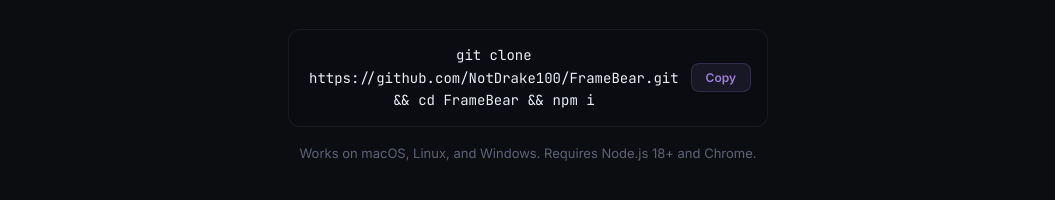
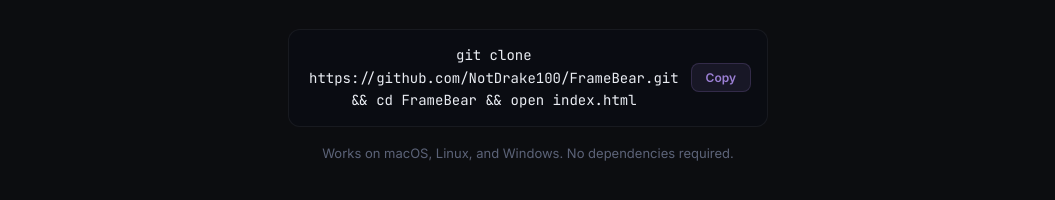
Before and after one commit to NotDrake100/FrameBear, a plain HTML site: page index.html in a window 1280 px wide. Shown: the part 3407-3607 px from the top of the page, without its empty margins (112-1167 px from the left). Drawn offline with Linux system fonts and the light colour scheme.

Commit message:
fix: update quick start command (no npm needed)

```diff
--- a/index.html
+++ b/index.html
@@ -269,10 +269,10 @@
         </p>
 
         <div class="install-cmd reveal reveal-d3">
-          <code>git clone https://github.com/NotDrake100/FrameBear.git && cd FrameBear && npm i</code>
+          <code>git clone https://github.com/NotDrake100/FrameBear.git && cd FrameBear && open index.html</code>
           <button class="copy-btn">Copy</button>
         </div>
-        <p class="quickstart-sub reveal reveal-d3">Works on macOS, Linux, and Windows. Requires Node.js 18+ and Chrome.</p>
+        <p class="quickstart-sub reveal reveal-d3">Works on macOS, Linux, and Windows. No dependencies required.</p>
 
         <div style="margin-top: 40px; display: flex; gap: 14px; justify-content: center; flex-wrap: wrap;" class="reveal reveal-d3">
           <a href="https://github.com/NotDrake100/FrameBear" target="_blank" rel="noopener" class="btn-primary">
```
Also changed, not shown: 1 other file.
